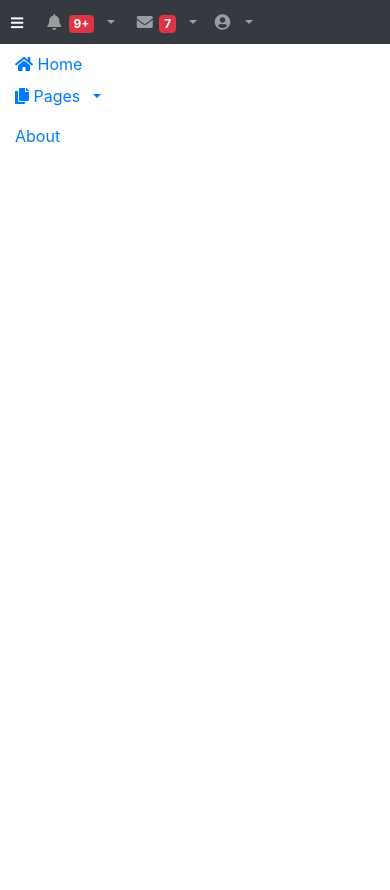
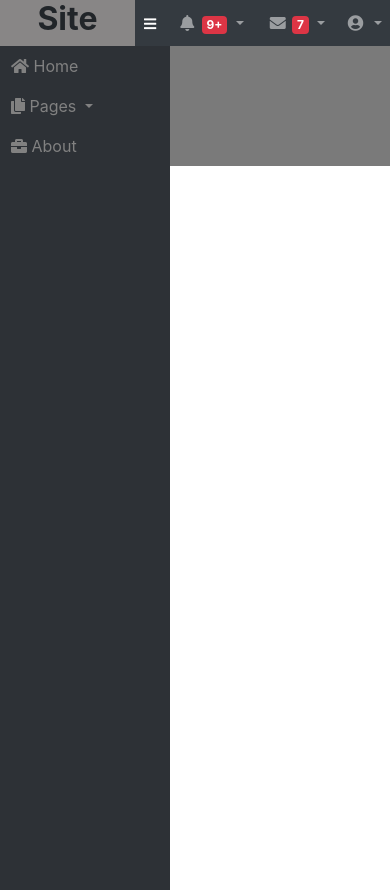
Before and after one commit to Glatharth/UnifeobPI, a PHP site: page /Protegida/masterPage.html in a window 390 px wide. Before the commit the page ends 142 px from the top, so only its background shows below. Run offline with PHP 8.4, Linux system fonts and the light colour scheme; some libraries are stand-ins or nearby versions.

Commit message:
MasterPage quase pronta

```diff
--- a/Protegida/masterPage.html
+++ b/Protegida/masterPage.html
@@ -28,9 +28,13 @@
 </head>
 
 <body>
-    <header class="navbar navbar-expand navbar-dark bg-dark static-top" style="padding: 2px; height: 10%;">
+    <header>
+        <nav class="navbar navbar-expand navbar-dark bg-dark static-top" style="padding: 0px; height: 10%;">
+            <div class="siteName">
+                <h1>Site</h1>
+            </div>
             <div>
-            <button class="btn btn-link btn-sm text-white order-1 order-sm-0" onclick="menuAnimate()">
+                <button class="btn btn-link btn-sm text-white order-1 order-sm-0">
                     <i class="fas fa-bars"></i>
                 </button>
             </div>
@@ -40,7 +44,7 @@
                         <input type="search" class="form-control" placeholder="Search for..." aria-label="Search"
                             aria-describedby="basic-addon2">
                         <div class="input-group-append">
-                        <button class="btn btn-primary" type="submit" >
+                            <button class="btn btn-primary" type="submit">
                                 <i class="fas fa-search"></i>
                             </button>
                         </div>
@@ -76,8 +80,8 @@
                         </div>
                     </li>
                     <li class="nav-item dropdown no-arrow">
-                    <a class="nav-link dropdown-toggle" href="#" id="userDropdown" role="button" data-toggle="dropdown"
-                        aria-haspopup="true" aria-expanded="false">
+                        <a class="nav-link dropdown-toggle" href="#" id="userDropdown" role="button"
+                            data-toggle="dropdown" aria-haspopup="true" aria-expanded="false">
                             <i class="fas fa-user-circle fa-fw"></i>
                         </a>
                         <div class="dropdown-menu dropdown-menu-right" aria-labelledby="userDropdown">
@@ -89,29 +93,18 @@
                     </li>
                 </ul>
             </div>
+        </nav>
     </header>
-    <nav class="container-fluid">
-        <!-- <div class="sidebar-header">
-            <h3>Bootstrap Sidebar</h3>
-            <strong>BS</strong>
-        </div> -->
-        <div>
-            <div class="">
-                <ul class="navbar-nav">
+    <nav class="sidenav">
+        <ul class="nav flex-column">
             <li class="nav-item">
-                        <a class="nav-link" href="#homeSubmenu" data-toggle="collapse" aria-expanded="false">
+                <a href="#homeSubmenu" data-toggle="collapse" aria-expanded="false">
                     <i class="fas fa-home"></i>
                     Home
                 </a>
-                        <ul class="collapse list-unstyled">
+                <ul class="collapse list-unstyled" id="homeSubmenu">
                     <li>
                         <a class="nav-link" href="#">Home 1</a>
-                            </li>
-                            <li>
-                                <a class="nav-link" href="#">Home 2</a>
-                            </li>
-                            <li>
-                                <a class="nav-link" href="#">Home 3</a>
                     </li>
                 </ul>
             </li>
@@ -122,57 +115,21 @@
                 </a>
                 <ul class="collapse list-unstyled" id="pageSubmenu">
                     <li>
-                                <a href="#">Page 1</a>
-                            </li>
-                            <li>
-                                <a href="#">Page 2</a>
-                            </li>
-                            <li>
-                                <a href="#">Page 3</a>
+                        <a class="nav-link" href="#">Page 1</a>
                     </li>
                 </ul>
             </li>
             <a href="#">
-                        <i class="nav-link" class="fas fa-briefcase"></i>
+                <i class="fas fa-briefcase"></i>
                 About
             </a>
         </ul>
-            </div>
-        </div>
     </nav>
-    <section>
-        <div>
-
-        </div>
-        <div>
-
-        </div>
-
-        <div>
-
-        </div>
-        <div>
-
-        </div>
-
-        <div>
-
-        </div>
-        <div>
-
-        </div>
+    <section class="container">
+        <!-- Conteudo -->
     </section>
     <footer>
-
+        <span>Trabalho de PI</span>
     </footer>
 </body>
-
-<script>
-    $(document).ready(function () {
-        $('#sidebarCollapse').on('click', function () {
-            $('#sidebar').toggleClass('active');
-        });
-    });
-</script>
-
 </html>
--- a/css/MasterPage.css
+++ b/css/MasterPage.css
@@ -1,113 +1,75 @@
-/* Shrinking the sidebar from 250px to 80px and center aligining its content*/
-#sidebar.active {
-    min-width: 80px;
-    max-width: 80px;
-    text-align: center;
+body {
+
 }
 
-/* Toggling the sidebar header content, hide the big heading [h3] and showing the small heading [strong] and vice versa*/
-#sidebar .sidebar-header strong {
-    display: none;
+footer {
+    background: rgba(0, 0, 0, 0.521);
+    padding: 3em;
+    bottom: 100%;
+
 }
-#sidebar.active .sidebar-header h3 {
-    display: none;
+
+
+.siteName, .sidenav {
+    width: 170px;
+    background-color: #888686;
+    height: 100%;
+    padding: 0;
+    margin: 0;
+    z-index: 1;
 }
-#sidebar.active .sidebar-header strong {
+
+.siteName h1 {
+    text-align: center;
+    text-decoration: none;
+    font-weight: bold;
+    font-size: 2.0em;
+}
+
+.sidenav {
+    height: 100%;
+    /* Full-height: remove this if you want "auto" height */
+    position: absolute;
+    /* Fixed Sidebar (stay in place on scroll) */
+    /* z-index: 1; Stay on top */
+    top: auto;
+    /* Stay at the top */
+    left: 0;
+    background-color: #2d3136;
+    /* Black */
+    overflow-x: hidden;
+    /* Disable horizontal scroll */
+}
+
+/* The navigation menu links */
+
+.sidenav a {
+    padding: 0.5em 0 0.5em 0.5em;
+    text-decoration: none;
+    color: #818181;
+    border-left: 3px solid transparent;
     display: block;
 }
 
-#sidebar ul li a {
-    text-align: left;
+/* When you mouse over the navigation links, change their color */
+
+.sidenav a:hover {
+    color: #f1f1f1;
+    border-color: #818181;
+    text-decoration: none;
 }
 
-#sidebar.active ul li a {
-    padding: 20px 10px;
-    text-align: center;
-    font-size: 0.85em;
+.sidenav li ul a {
+    padding-left: 1em;
 }
 
-#sidebar.active ul li a i {
-    margin-right:  0;
-    display: block;
-    font-size: 1.8em;
-    margin-bottom: 5px;
-}
+/* On smaller screens, where height is less than 450px, change the style of the sidebar (less padding and a smaller font size) */
 
-/* Same dropdown links padding*/
-#sidebar.active ul ul a {
-    padding: 10px !important;
-}
-
-/* Changing the arrow position to bottom center position,
-   translateX(50%) works with right: 50%
-   to accurately  center the arrow */
-#sidebar.active .dropdown-toggle::after {
-    top: auto;
-    bottom: 10px;
-    right: 50%;
-    -webkit-transform: translateX(50%);
-    -ms-transform: translateX(50%);
-    transform: translateX(50%);
-}
-
-@media (max-width: 768px) {
-    /* 80px and its content aligned to centre. Pushing it off the screen with the
-       negative left margin
-    */
-    #sidebar.active {
-        min-width: 80px;
-        max-width: 80px;
-        text-align: center;
-        margin-left: -80px !important;
+@media screen and (max-height: 450px) {
+    .sidenav {
+        padding-top: 15px;
     }
-
-
-    /* Reappearing the sidebar on toggle button click */
-    #sidebar {
-        margin-left: 0;
-    }
-
-
-    /* Toggling the sidebar header content,
-       hide the big heading [h3] and showing the small heading [strong] and vice versa
-    */
-    #sidebar .sidebar-header strong {
-        display: none;
-    }
-    #sidebar.active .sidebar-header h3 {
-        display: none;
-    }
-    #sidebar.active .sidebar-header strong {
-        display: block;
-    }
-
-    /* Downsize the navigation links font size */
-    #sidebar.active ul li a {
-        padding: 20px 10px;
-        font-size: 0.85em;
-    }
-
-    #sidebar.active ul li a i {
-        margin-right:  0;
-        display: block;
-        font-size: 1.8em;
-        margin-bottom: 5px;
-    }
-
-    /* Adjust the dropdown links padding*/
-    #sidebar.active ul ul a {
-        padding: 10px !important;
-    }
-
-    /* Changing the arrow position to bottom center position,
-      translateX(50%) works with right: 50%
-      to accurately  center the arrow */
-    .dropdown-toggle::after {
-        top: auto;
-        bottom: 10px;
-        right: 50%;
-        -webkit-transform: translateX(50%);
-        -ms-transform: translateX(50%);
-        transform: translateX(50%);
+    .sidenav a {
+        font-size: 18px;
     }
 }
```
Also changed, not shown: images/480x320.png (added). Lines whose indentation alone changed are shown as unchanged.
